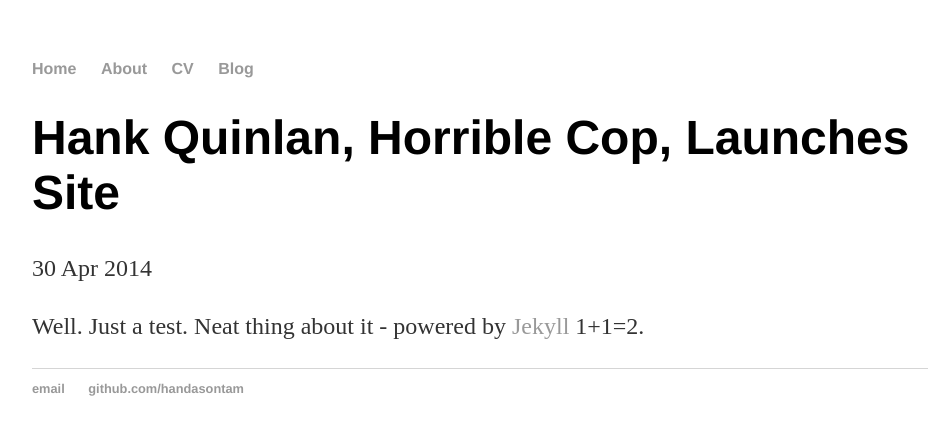
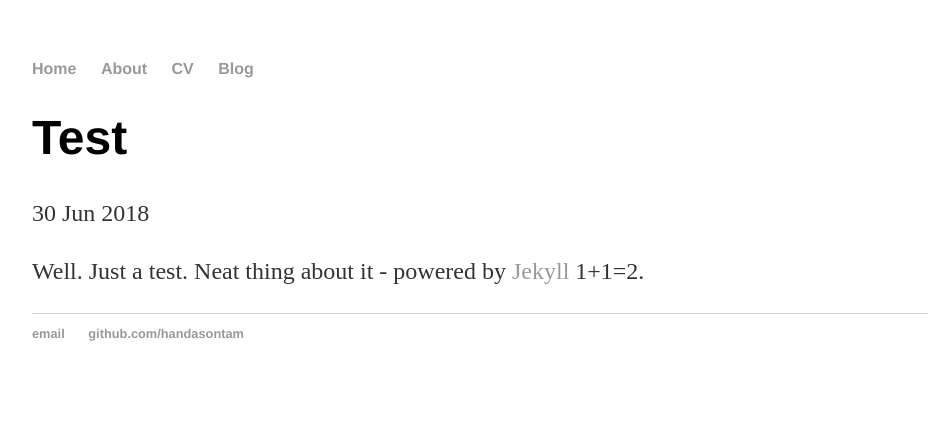
Before and after one commit to handasontam/handasontam.github.io, a Jekyll site: the page built from _posts/2018-06-30-just-a-test.md, in a window 1280 px wide. Shown: the top 435 px of the page, without its empty margins (160-1099 px from the left). Built offline with Jekyll 4.4.1, drawn with Linux system fonts in a browser that asks for light colours.

Commit message:
Update 2018-06-30-just-a-test.md

```diff
--- a/_posts/2018-06-30-just-a-test.md
+++ b/_posts/2018-06-30-just-a-test.md
@@ -1,7 +1,7 @@
 ---
 layout: post
-title: "Hank Quinlan, Horrible Cop, Launches Site"
-date: 2014-04-30
+title: "Test"
+date: 2018-06-30
 ---
 
 Well. Just a test. Neat thing about it - powered by [Jekyll](http://jekyllrb.com) 1+1=2.
```
